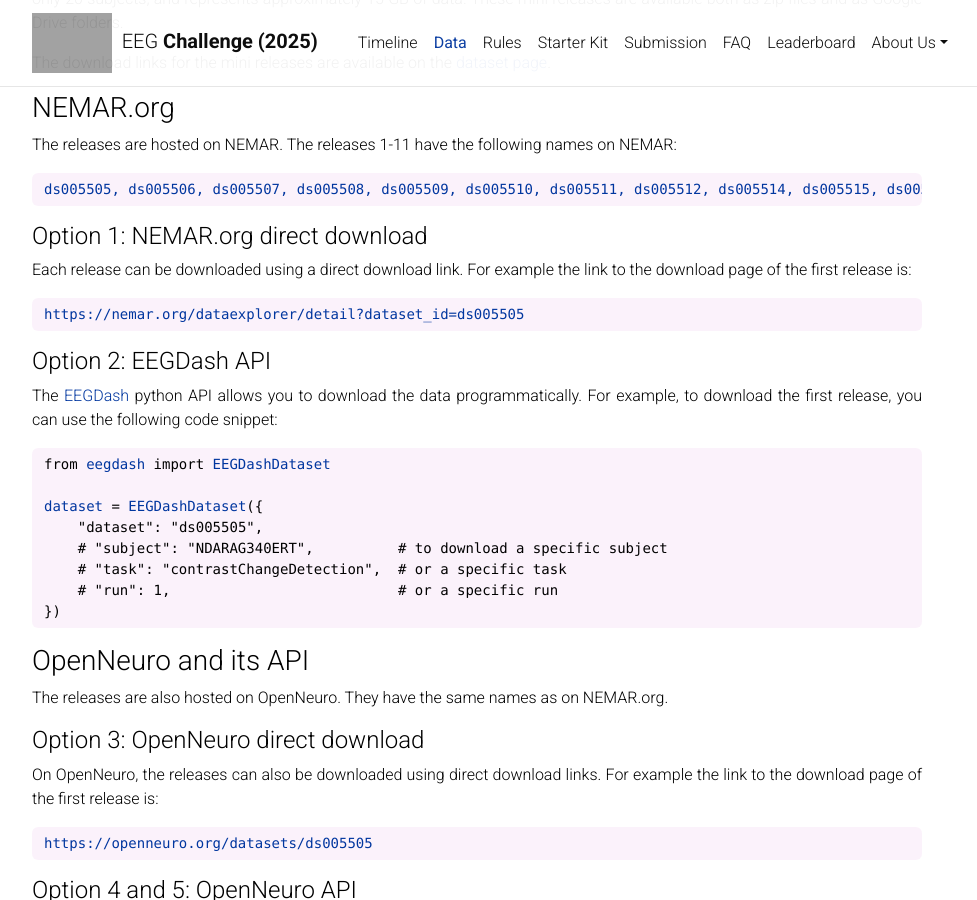
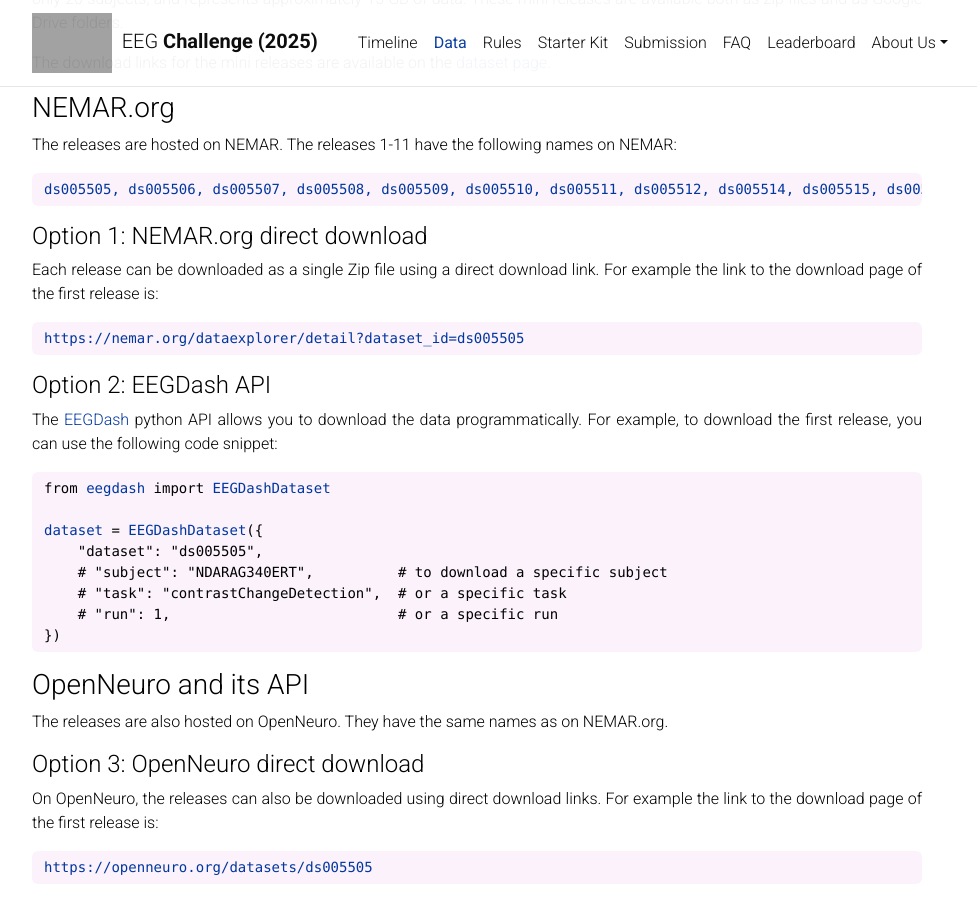
Before and after one commit to urgent-challenge/urgent2024, a Jekyll site: the page built from _pages/data.md, in a window 1280 px wide and 900 px high, scrolled down 4766 px. Shown: the whole window, without its empty margins (163-1140 px from the left). Built offline with Jekyll 4.4.1, drawn with Linux system fonts in a browser that asks for light colours; comment, search, counter and statistics services are not loaded; a style sheet for code colours, icons or effects is not loaded; grey boxes are pictures that could not be loaded.

Commit message:
Apply suggestion from @neuromechanist
Co-authored-by: Seyed (Yahya) Shirazi <shirazi@ieee.org>

````diff
--- a/_pages/data.md
+++ b/_pages/data.md
@@ -109,7 +109,7 @@ ds005505, ds005506, ds005507, ds005508, ds005509, ds005510, ds005511, ds005512,
 ```
 
 #### Option 1: NEMAR.org direct download
-Each release can be downloaded using a direct download link. For example the link to the download page of the first release is:
+Each release can be downloaded as a single Zip file using a direct download link. For example the link to the download page of the first release is:
 
 ```
 https://nemar.org/dataexplorer/detail?dataset_id=ds005505
````
